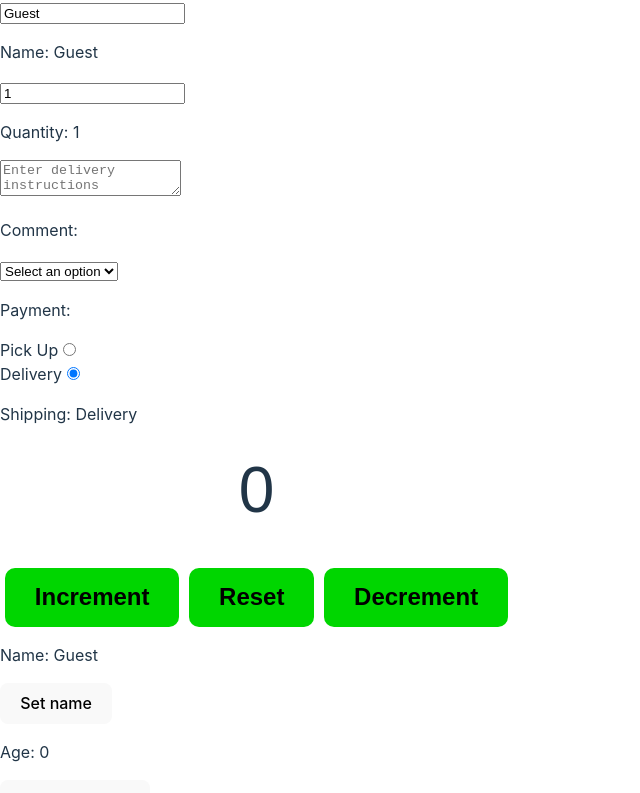
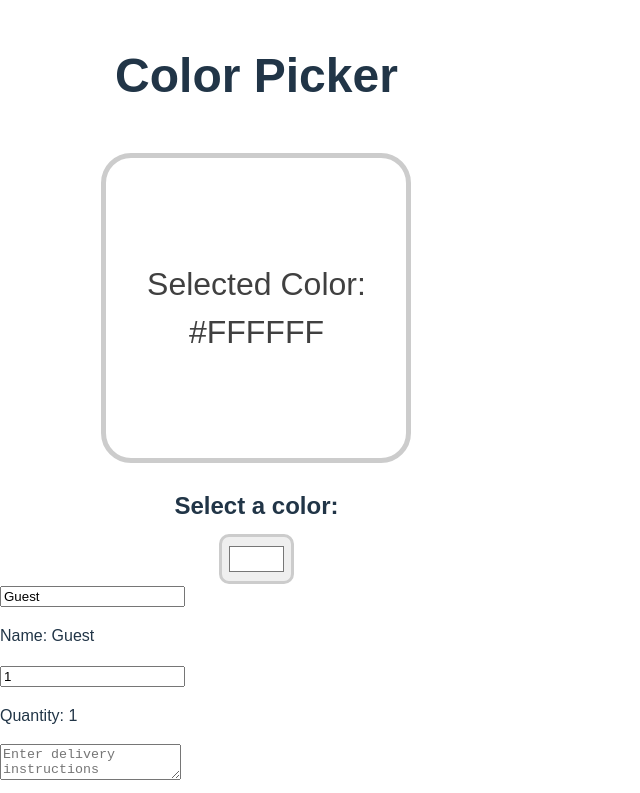
Before and after one commit to niklonberg/bro-code-react-course, a React (Vite) app: page / in a window 1280 px wide. Shown: the top 793 px of the page, without its empty margins (0-640 px from the left). Built offline with nearby package versions, Linux system fonts and the light colour scheme.

Commit message:
add colorPicker.tsx

```diff
--- a/src/App.tsx
+++ b/src/App.tsx
@@ -12,6 +12,7 @@
 import UseStateExample from "./components/UseStateExample.js";
 import Counter from "./components/Counter.js";
 import OnChangeExample from "./components/OnChangeExample.js";
+import ColorPicker from "./components/ColorPicker.js";
 
 function App() {
   const fruits = [
@@ -32,6 +33,7 @@
 
   return (
     <>
+      <ColorPicker />
       <OnChangeExample />
       <Counter />
       <UseStateExample />
--- /dev/null
+++ b/src/components/ColorPicker.tsx
@@ -0,0 +1,27 @@
+import { useState } from "react";
+
+function ColorPicker() {
+  const [color, setColor] = useState("#FFFFFF");
+
+  function handleColorChange(event: React.ChangeEvent<HTMLInputElement>) {
+    setColor(event.target.value);
+  }
+
+  return (
+    <div className="color-picker-container">
+      <h1>Color Picker</h1>
+      <div className="color-display" style={{ backgroundColor: color }}>
+        <p>Selected Color: {color}</p>
+      </div>
+      <label htmlFor="color-picker">Select a color: </label>
+      <input
+        type="color"
+        id="color-picker"
+        value={color}
+        onChange={handleColorChange}
+      />
+    </div>
+  );
+}
+
+export default ColorPicker;
--- a/src/index.css
+++ b/src/index.css
@@ -23,6 +23,7 @@
 }
 
 body {
+  font-family: Arial, Helvetica, sans-serif;
   margin: 0;
   display: flex;
   place-items: center;
@@ -182,3 +183,46 @@
 .counter-btn:hover {
   background-color: hsl(120, 100%, 60%);
 }
+
+.color-picker-container {
+  display: flex;
+  flex-direction: column;
+  align-items: center;
+}
+
+.color-picker-container h1 {
+  margin: 50px;
+  font-size: 3rem;
+}
+
+.color-display {
+  width: 300px;
+  height: 300px;
+  display: flex;
+  justify-content: center;
+  align-items: center;
+  border: 5px solid hsl(0, 0%, 80%);
+  border-radius: 30px;
+  margin-bottom: 25px;
+  transition: 0.25s ease;
+}
+
+.color-display p {
+  color: hsl(0, 0%, 25%);
+  font-size: 2rem;
+  text-align: center;
+}
+
+.color-picker-container label {
+  font-size: 1.5rem;
+  font-weight: bold;
+  margin-bottom: 10px;
+}
+
+input[type="color"] {
+  width: 75px;
+  height: 50px;
+  padding: 5px;
+  border-radius: 10px;
+  border: 3px solid hsl(0, 0%, 80%);
+}
```
